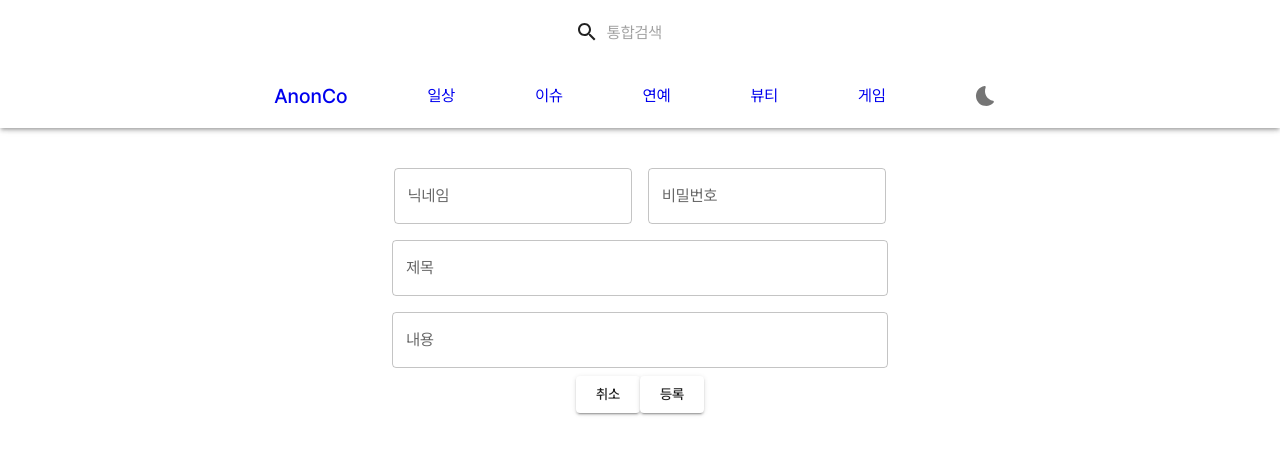
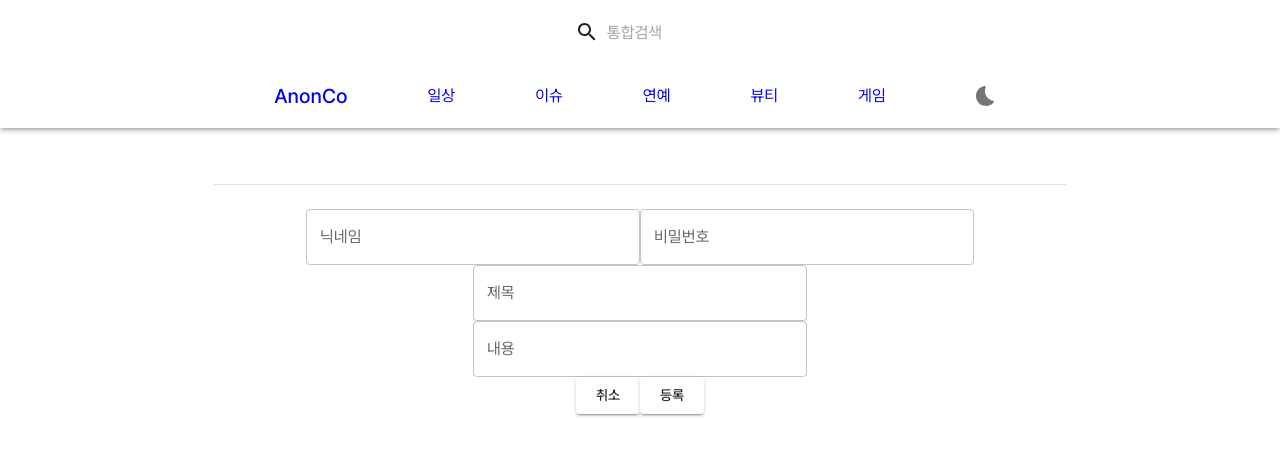
Before and after one commit to smi-23/AnonCo, a Next.js app: page /post/write in a window 1280 px wide. Shown: the top 456 px of the page. Built offline with nearby package versions, Linux system fonts and the light colour scheme; what @mui/material-nextjs would draw is missing.

Commit message:
Feat: 각 게시판 타이틀 및 게시글 작성 검증 로직 구현

```diff
--- a/src/app/post/lists/page.tsx
+++ b/src/app/post/lists/page.tsx
@@ -1,6 +1,6 @@
 'use client'
 import { WriteButton } from '@/components/button'
-import { PostList } from '@/components/post'
+import { PostList, PostTitle } from '@/components/post'
 import { Post } from '@/types/Post'
 import { Container } from '@mui/material'
 import axios from 'axios'
@@ -47,6 +47,7 @@ export default function PostListPage() {
   return (
     // footer 생기기 전까진 패딩으로 유지 이후에 조절
     <Container maxWidth={'md'} sx={{ p: 20 }}>
+      <PostTitle category={category}/>
       <PostList paginatedData={paginatedData} onPageChange={handlePage} />
       <WriteButton category={category} />
     </Container>
--- a/src/app/post/write/page.tsx
+++ b/src/app/post/write/page.tsx
@@ -1,15 +1,33 @@
 'use client'
-import { Box, Button, Grid2, TextField } from '@mui/material'
+import { PostTitle } from '@/components/post'
+import { Box, Button, Container, Grid2, TextField } from '@mui/material'
 import axios from 'axios'
 import { useRouter, useSearchParams } from 'next/navigation'
-import { useState } from 'react'
+
+interface PostData {
+  nickName: string
+  password: string
+  title: string
+  content: string
+}
+
+const vaildatePostData = (data: PostData): string | null => {
+  if (!data.nickName) {
+    return '닉네임을 입력해주세요.'
+  }
+  if (!data.password) {
+    return '비밀번호를 입력해주세요.'
+  }
+  if (!data.title) {
+    return '제목을 입력해주세요.'
+  }
+  if (!data.content) {
+    return '내용을 입력해주세요.'
+  }
+  return null
+}
 
 export default function WirtePage() {
-  const [nickName, setNickName] = useState('')
-  const [password, setPassword] = useState('')
-  const [title, setTitle] = useState('')
-  const [content, setContent] = useState('')
-
   const searchParams = useSearchParams()
 
   const router = useRouter()
@@ -17,16 +35,32 @@ export default function WirtePage() {
   const category = searchParams.get('category') || ''
 
   const handleCancle = () => {
+    alert('글 작성을 취소하시겠습니까?') //  모달로 변경해야 함
     router.push(`/post/lists?category=${category}`)
   }
-  const writePost = async () => {
+
+  const handleSubmit = (e: React.FormEvent<HTMLFormElement>) => {
+    e.preventDefault()
+    const formData = new FormData(e.currentTarget)
+    const data: PostData = {
+      nickName: formData.get('nickName') as string,
+      password: formData.get('password') as string,
+      title: formData.get('title') as string,
+      content: formData.get('content') as string,
+    }
+
+    const errorMessage = vaildatePostData(data)
+    if (errorMessage) {
+      alert(errorMessage)
+      return
+    } else {
+      writePost(data)
+    }
+  }
+
+  const writePost = async (data: PostData) => {
     try {
-      const response = await axios.post(`http://localhost:8080/post?categoryTitle=${category}`, {
-        nickName,
-        password,
-        title,
-        content,
-      })
+      const response = await axios.post(`http://localhost:8080/post?categoryTitle=${category}`, data)
       if (response.status === 201) {
         alert('글이 생성되었습니다.')
         router.push(`/post/lists?category=${category}`)
@@ -38,41 +72,31 @@ export default function WirtePage() {
   }
 
   return (
-    <Grid2 container direction={'column'} sx={{ p: 20 }} alignItems={'center'}>
+    <Container maxWidth={'md'} sx={{ p: 20 }}>
+      <PostTitle category={category} />
+
+      <Box component={'form'} noValidate autoComplete="off" onSubmit={handleSubmit}>
+        <Grid2 container direction={'column'} sx={{}} alignItems={'center'}>
           <Grid2>
-        <Box component="form" sx={{ '& > :not(style)': { m: 1, width: '25ch' } }} noValidate autoComplete="off">
-          <TextField
-            id="outlined-basic"
-            label="닉네임"
-            variant="outlined"
-            onChange={(e) => setNickName(e.target.value)}
-          />
-          <TextField
-            id="outlined-basic"
-            label="비밀번호"
-            variant="outlined"
-            onChange={(e) => setPassword(e.target.value)}
-          />
-        </Box>
+            <TextField id="outlined-basic" name="nickName" label="닉네임" variant="outlined" />
+            <TextField id="outlined-basic" name="password" label="비밀번호" variant="outlined" />
           </Grid2>
           <Grid2>
-        <Box component="form" sx={{ '& > :not(style)': { m: 1, width: '52ch' } }} noValidate autoComplete="off">
-          <TextField label="제목" variant="outlined" onChange={(e) => setTitle(e.target.value)} />
-        </Box>
+            <TextField id="outlined-basic" name="title" label="제목" variant="outlined" />
           </Grid2>
           <Grid2>
-        <Box component="form" sx={{ '& > :not(style)': { m: 1, width: '52ch' } }} noValidate autoComplete="off">
-          <TextField id="outlined-basic" label="내용" variant="outlined" onChange={(e) => setContent(e.target.value)} />
-        </Box>
+            <TextField id="outlined-basic" name="content" label="내용" variant="outlined" />
           </Grid2>
           <Grid2>
             <Button variant="contained" onClick={handleCancle}>
               취소
             </Button>
-        <Button variant="contained" onClick={writePost}>
+            <Button variant="contained" type="submit">
               등록
             </Button>
           </Grid2>
         </Grid2>
+      </Box>
+    </Container>
   )
 }
--- /dev/null
+++ b/src/components/post/PostTitle.tsx
@@ -0,0 +1,14 @@
+import { Box, Divider, Typography } from '@mui/material'
+
+interface PostTitleProps {
+  category: string
+}
+
+export default function PostTitle({ category }: PostTitleProps) {
+  return (
+    <Box sx={{ p: 0 }}>
+      <Typography variant="h3">{category}</Typography>
+      <Divider sx={{ my: 3 }} />
+    </Box>
+  )
+}
--- a/src/components/post/index.tsx
+++ b/src/components/post/index.tsx
@@ -1,2 +1,3 @@
 export { default as TopPostList } from './TopPostList'
 export { default as PostList } from './PostList'
+export { default as PostTitle } from './PostTitle'
```
Lines whose indentation alone changed are shown as unchanged.
